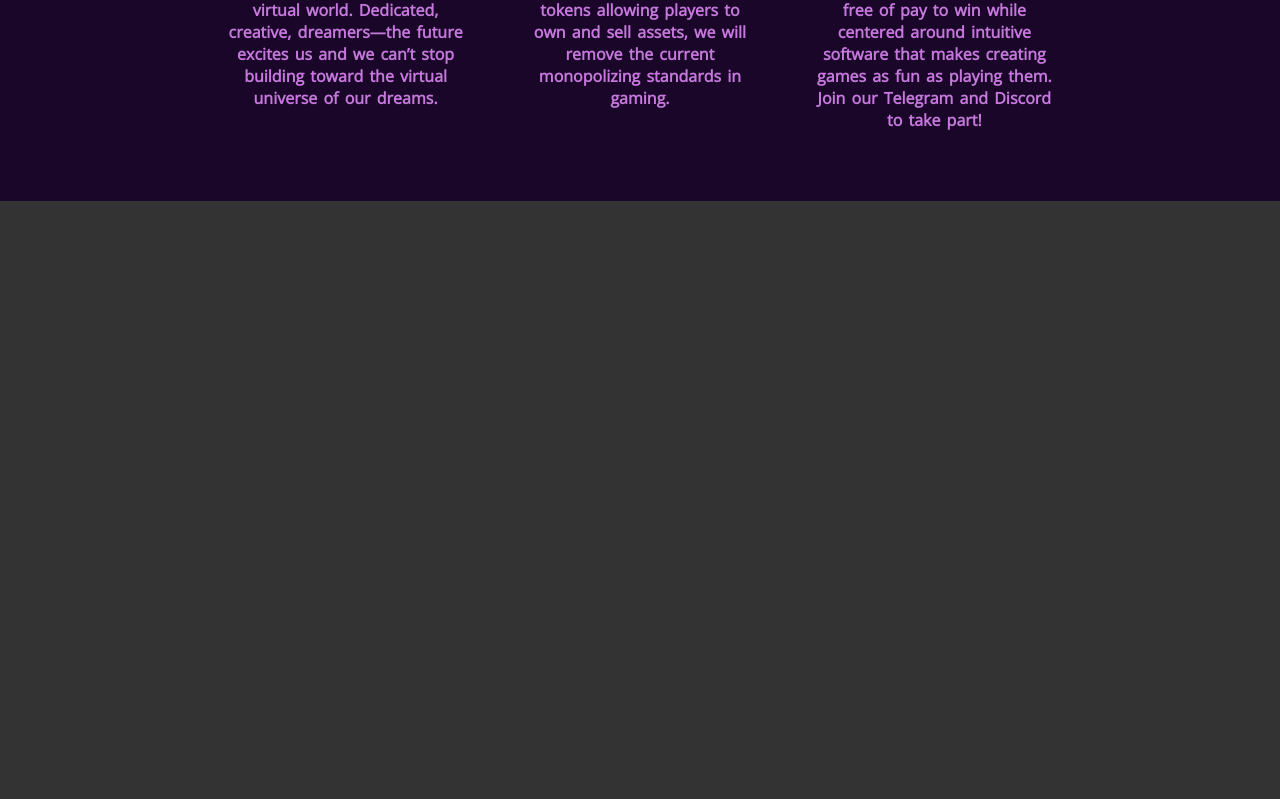
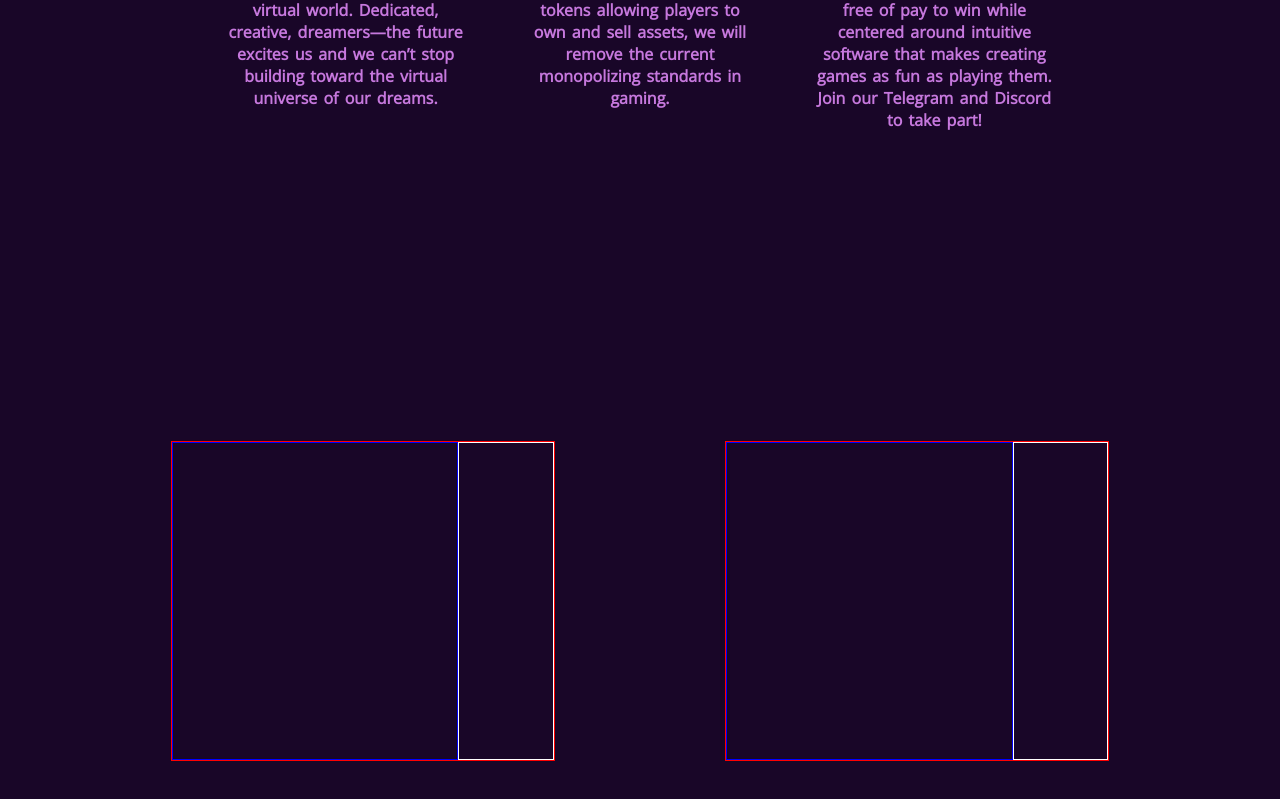
Before and after one commit to ChainSoul-Studio/Website, a Next.js app in the folder app/: page / in a window 1280 px wide. Shown: the part 1209-2008 px from the top of the page. Before the commit the page ends 1410 px from the top, so only its background shows below. Built offline with nearby package versions, Linux system fonts and the light colour scheme.

Commit message:
Layout for Team Section

```diff
--- a/app/pages/index.js
+++ b/app/pages/index.js
@@ -65,6 +65,24 @@ export default function Home() {
           </div>
         </div>
       </div>
+      <div className={styles.team}>
+        <div className={styles.teamContainer}>
+          <div className={styles.teamMemberImage}>
+
+          </div>
+          <div className={styles.teamMemberInfo}>
+
+          </div>
+        </div>
+        <div className={styles.teamContainer}>
+          <div className={styles.teamMemberImage}>
+
+          </div>
+          <div className={styles.teamMemberInfo}>
+
+          </div>
+        </div>
+      </div>
     </>
   );
 }
--- a/app/styles/Home.module.css
+++ b/app/styles/Home.module.css
@@ -119,3 +119,36 @@
   align-items: center;
   flex-direction: column;
 }
+
+.team {
+  width: 100%;
+  height: 100vh;
+  background-color: #190628;
+  display: flex;
+  justify-content: space-evenly;
+  align-items: center;
+}
+
+.teamContainer {
+  width: 30%;
+  height: 40vh;
+  background-color: none;
+  display: flex;
+  justify-content: center;
+  align-items: center;
+  border: 1px solid red;
+}
+
+.teamMemberImage {
+  width: 75%;
+  height: 100%;
+  border: 1px solid blue;
+}
+
+.teamMemberInfo {
+  width: 25%;
+  height: 100%;
+  display: flex;
+  flex-direction: column;
+  border: 1px solid white;
+}
```
